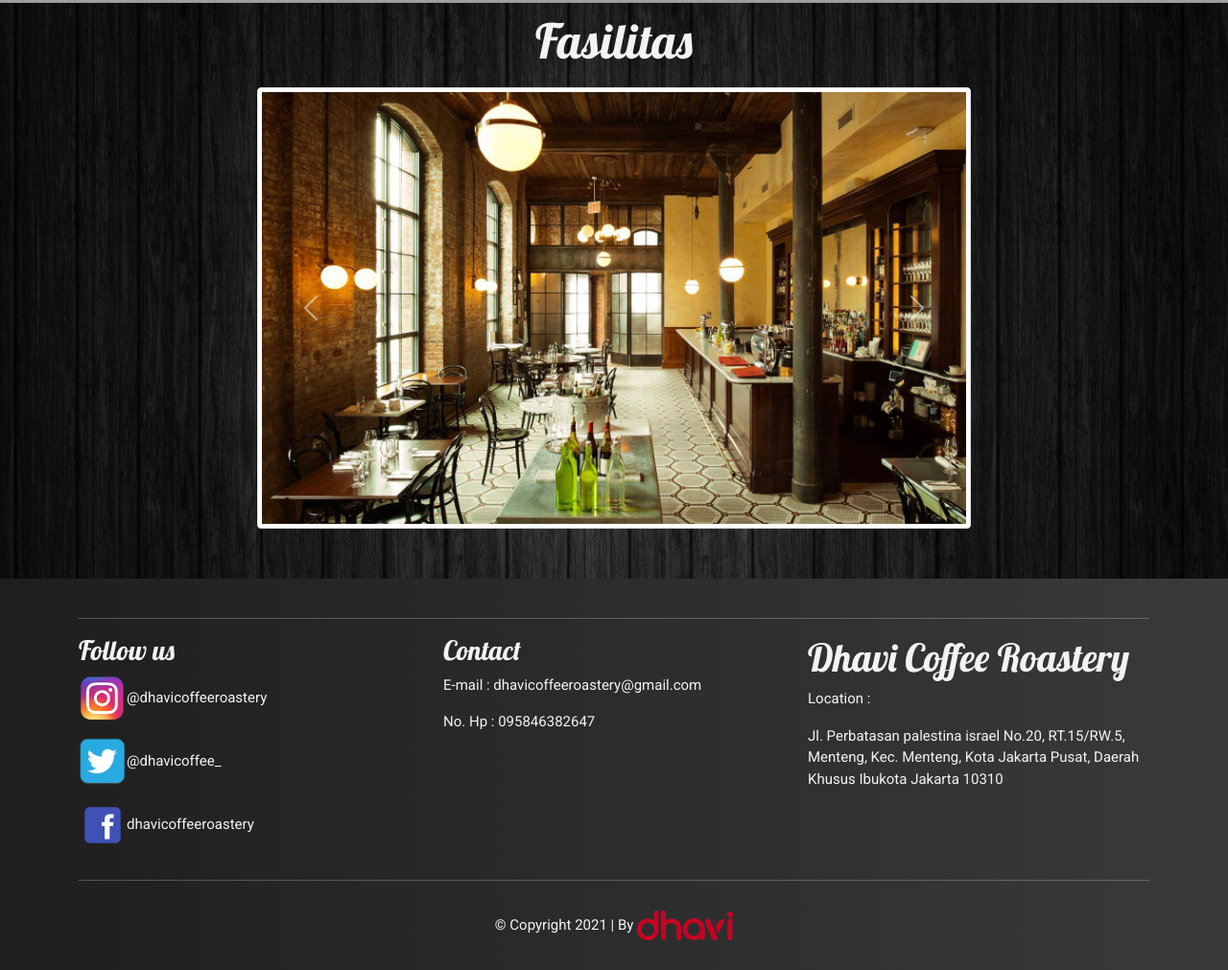
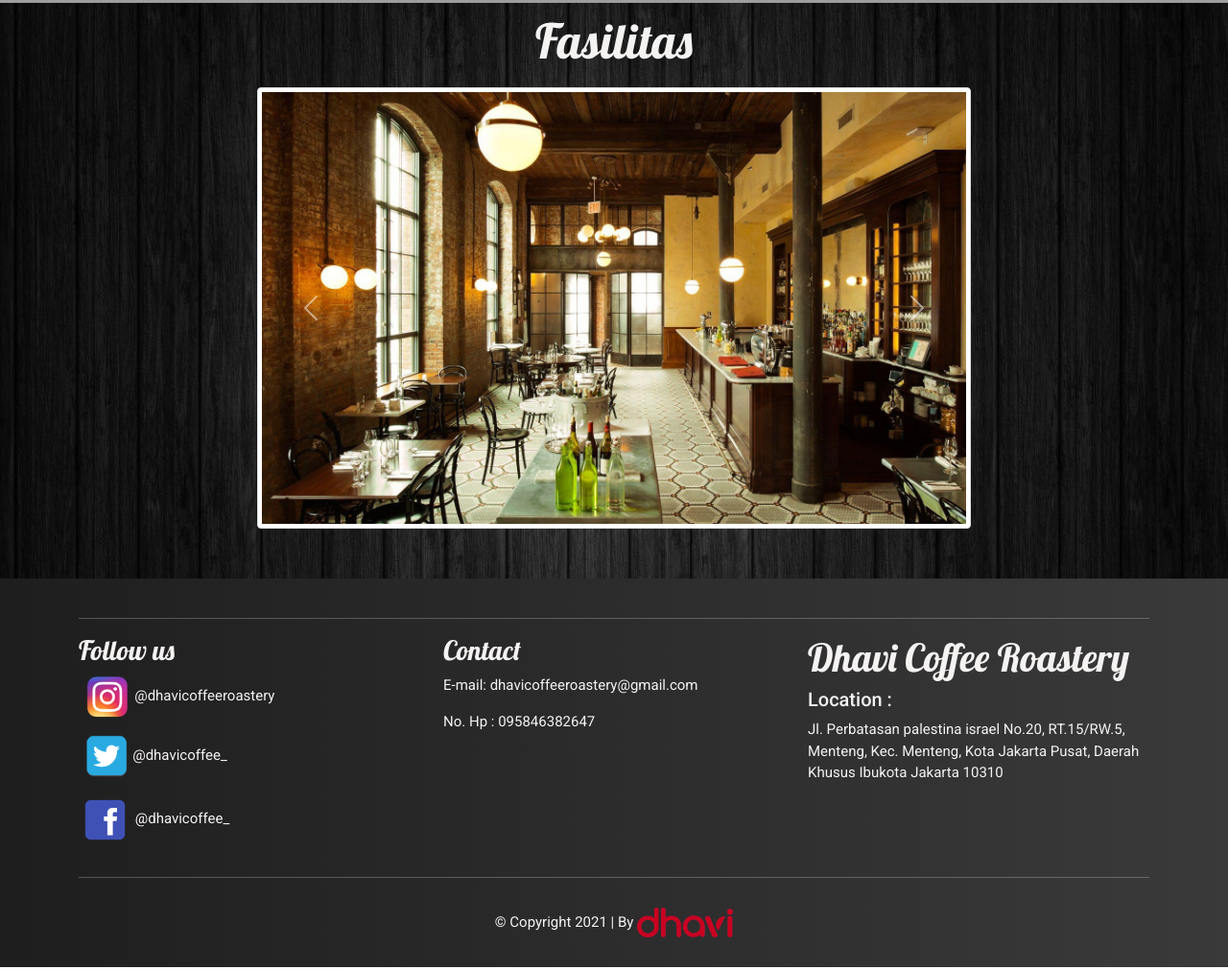
Before and after one commit to SawramDhavi/sawramdhavi.github.io, a plain HTML site: page index.html in a window 1280 px wide. Shown: the part 1797-2808 px from the top of the page at 96% size. Drawn offline with nearby package versions, Linux system fonts and the light colour scheme; grey boxes are pictures that could not be loaded.

Commit message:
coffeshop

```diff
--- a/index.html
+++ b/index.html
@@ -15,7 +15,7 @@
     <title>Coffe Shop</title>
   </head>
   <body>
-    <!-- navbar -->
+    <!----------------- navbar ------------------>
     <nav class="navbar navbar-expand-lg navbar-dark bg-dark fixed-top">
         <div class="container-fluid">
         <img src="img/logo.png" class="navbar-brand img-thumbnail rounded-circle" alt="" width="50">
@@ -151,31 +151,6 @@
     </div>
     </div>
 
-    <!------------- contact location sosial media  ------------->
-    <!-- <div class="info">
-      <div class="container">
-        <div class="row">
-            <div class="col-sm-4">
-              <h3>Follow us</h3>
-              <p><img src="img/ig.png" width="50">@dhavicoffeeroastery</p>
-              <p><img src="img/twitter.png" width="50">@dhavicoffee_</p>
-              <p><img src="img/fb.png" width="50">dhavicoffeeroastery</p>
-            </div>
-            <div class="col-sm-4">
-              <h3>Contact</h3>
-              <p>E-mail : dhavicoffeeroastery@gmail.com</p>
-              <p>No. Hp : 095846382647</p>
-            </div>
-            <div class="col-sm-4">
-              <h1>Dhavi Coffee Roastery</h1>
-              <p>Location :</p>
-              <p>Jl. Surabaya No.20, RT.15/RW.5, Menteng, Kec. Menteng, Kota Jakarta Pusat,
-                Daerah Khusus Ibukota Jakarta 10310</p>
-            </div>
-        </div>
-      </div>
-    </div> -->
-
     <!----------- footer ----------->
     <footer class="bg-dark" >
       <div class="container">
@@ -183,18 +158,18 @@
         <div class="row">
           <div class="col-sm-4">
             <h3 style="font-family: Lobster;">Follow us</h3>
-            <p><img src="img/ig.png" width="50">@dhavicoffeeroastery</p>
-            <p><img src="img/twitter.png" width="50">@dhavicoffee_</p>
-            <p><img src="img/fb.png" width="50">dhavicoffeeroastery</p>
+            <p>&nbsp;&nbsp;<img src="img/ig.png" width="47">&nbsp;@dhavicoffeeroastery</p>
+            <p>&nbsp;&nbsp;<img src="img/twitter.png" width="45">&nbsp;@dhavicoffee_</p>
+            <p> <img src="img/fb.png" width="55">&nbsp;@dhavicoffee_</p>
           </div>
           <div class="col-sm-4">
             <h3 style="font-family: Lobster;">Contact</h3>
-            <p>E-mail : dhavicoffeeroastery@gmail.com</p>
+            <p>E-mail: dhavicoffeeroastery@gmail.com</p>
             <p>No. Hp : 095846382647</p>
           </div>
           <div class="col-sm-4">
             <h1 style="font-family: Lobster;">Dhavi Coffee Roastery</h1>
-            <p>Location :</p>
+            <h5>Location :</h5>
             <p>Jl. Perbatasan palestina israel No.20, RT.15/RW.5, Menteng, Kec. Menteng, Kota Jakarta Pusat,
               Daerah Khusus Ibukota Jakarta 10310</p>
           </div>
```
Also changed, not shown: contact.html (+5 -5 lines), menu.html (+5 -5 lines), review.html (+6 -8 lines).
